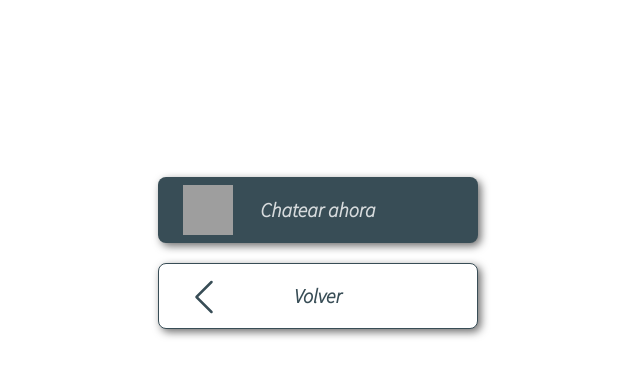
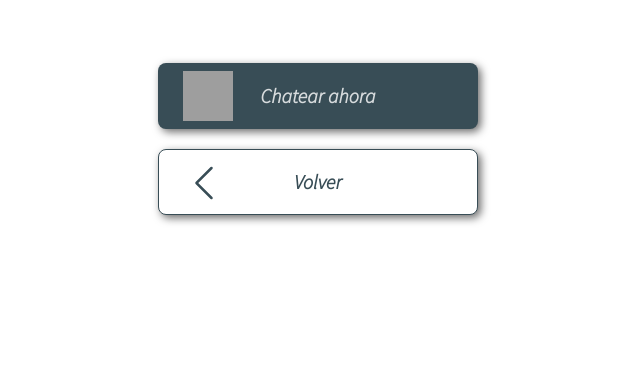
Before and after one commit to estebanaltamura/actas-italianas-express, a React (Create React App) app: page /graciasPorSuConsulta in a window 1280 px wide. Shown: the part 157-534 px from the top of the page, without its empty margins (322-962 px from the left). Built offline with nearby package versions, Linux system fonts and the light colour scheme; grey boxes are pictures that could not be loaded.

Commit message:
actualñizacion

```diff
--- a/src/components/GraciasPorSuConsulta/GraciasPorSuConsulta.css
+++ b/src/components/GraciasPorSuConsulta/GraciasPorSuConsulta.css
@@ -1,20 +1,19 @@
 .mensajeGraciasContainer{
     display: flex;
-    flex-direction: column;
+
+
     width: 100%;
     height: 100vh;
     justify-content: center;
 }
 
 
-.mensajeGracias{
-    text-align: center;
-    margin: auto;
-}
+
 .buttonsContainer{
+    margin: 200px;
     width: fit-content;
     height: fit-content;
-    margin: auto;
+
 }
 
 
```
